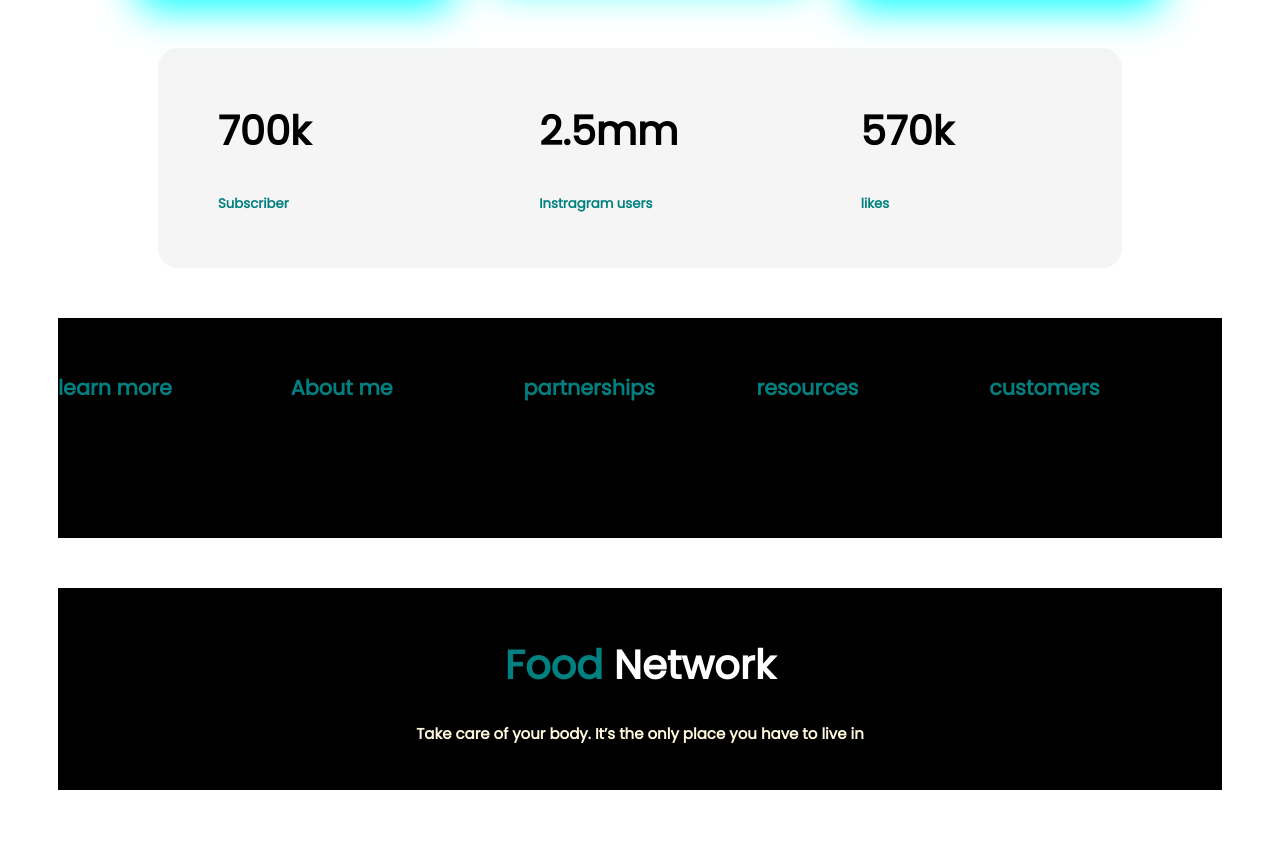
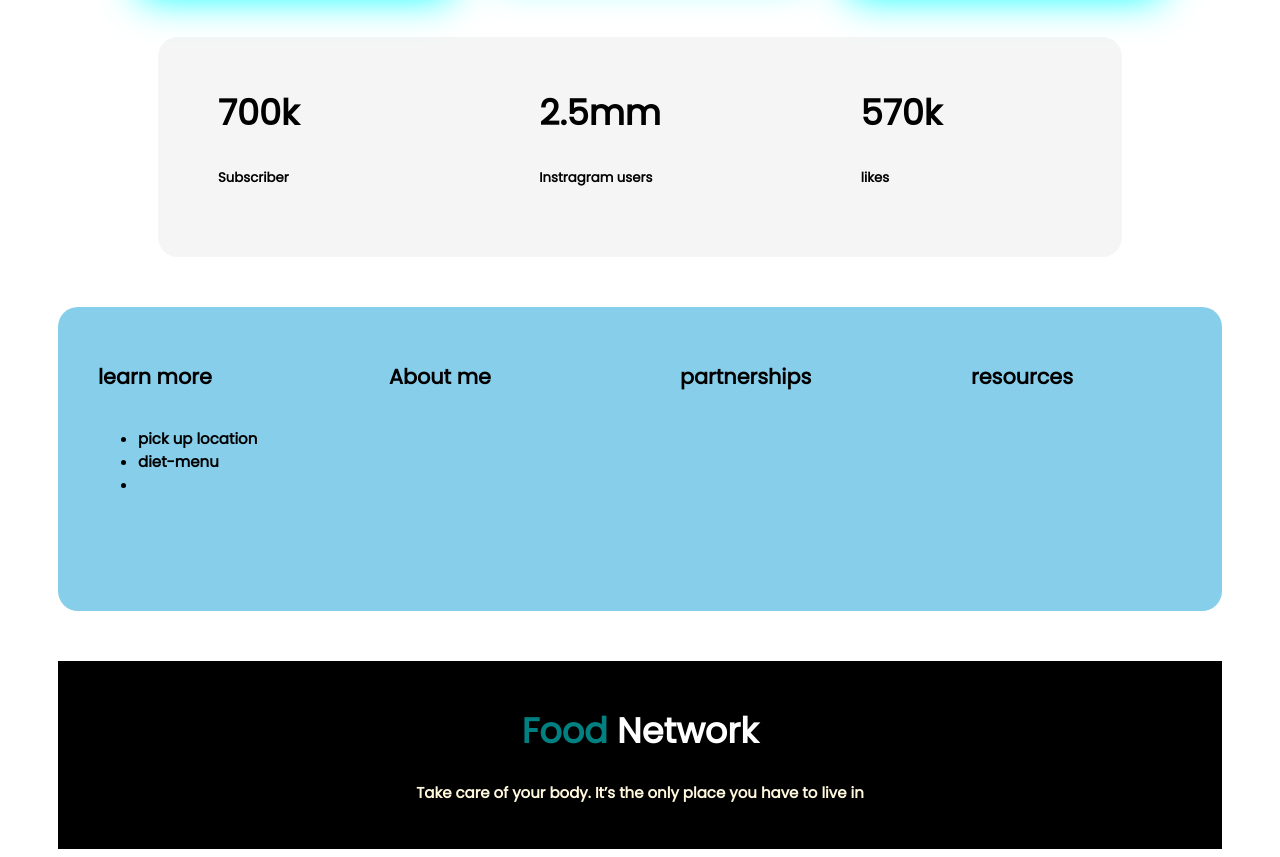
Before and after one commit to UmmayTakida/food-network-repo, a plain HTML site: page index.html in a window 1280 px wide. Shown: the part 1914-2771 px from the top of the page. Before the commit the page ends 2712 px from the top, so only its background shows below. Drawn offline with Linux system fonts and the light colour scheme.

Commit message:
change added

```diff
--- a/index.html
+++ b/index.html
@@ -15,10 +15,10 @@
 <body>
     <section class="flex-container">
         <div class="half-width">
-            <h1>Taking <span>healthy Food.</span><br>Feeling better,with<br>Food <span>Network</span></h>
-                <p>Imagine you don't need a diet because we provide
-                    healthy and delicious food for you!magine you don't need a diet because we provide
-                    healthy and delicious food for you!
+            <h1>Taking <span>healthy Food</span><br>Feeling better,with<br>Food <span>Network</span></h>
+                <p>No more stressful planning, preparing or time wasted shopping. Just choose from
+                    one of our award-winning menus and customize a plan to fit your taste andyour lifestyle. We'll take
+                    care of the rest.
 
                 </p>
                 <a class="link-buttom"
@@ -39,9 +39,9 @@
         </div>
         <div class="half-width">
             <h1 id="about"><span>About Me</span></h1>
-            <p>Me Takida,i'm a nurision.provide you my delicios but healthy receipes.
-
-            </p>
+            <p>Being a self-proclaimed food fanatic. I love cooking, eating and travelling (to hunt down the local
+                delicacies of each country). My style of cooking is hugely intuitive, so expect some unconventional
+                recipes and cooking hacks!</p>
             <a class="link-buttom"
                 href="https://www.google.com/search?q=best+desserts+in+the+world&oq=best+desert&aqs=chrome.2.69i57j0i10l4j0j0i10l3j0i10i457.10094j0j7&sourceid=chrome&ie=UTF-8"
                 target="_blank">Contact ME</a>
@@ -119,6 +119,11 @@
     <section class="flex-container last-part">
         <div class="five-width">
             <h5>learn more</h5>
+            <ul>
+                <li>pick up location</li>
+                <li>diet-menu</li>
+                <li></li>
+            </ul>
         </div>
         <div class="five-width">
             <h5>About me</h5>
@@ -128,9 +133,6 @@
         </div>
         <div class="five-width">
             <h5>resources</h5>
-        </div>
-        <div class="five-width">
-            <h5>customers</h5>
         </div>
 
         </sectioin>
--- a/style.css
+++ b/style.css
@@ -11,7 +11,7 @@ section{
     display: flex;
 }
 h1{
-    font-size: 40px;
+    font-size: 35px;
 
 }
 h2{
@@ -25,7 +25,7 @@ h4{
     font-size: 15px;
 }
 h5{
-    color: teal;
+    color: black;
 }
 span{
     color: teal;
@@ -106,18 +106,25 @@ p{
     font-size: 12px;
 }
 .last-part{
-    background-color: black;
+    background-color: skyblue;
     margin-top: 50px;
     margin-left: 50px;
     margin-right: 50px;
     padding-top: 20px;
     padding-bottom: 100px;
+    border-radius: 20px;
 
 }
 .five-width{
     width: 50%;
     font-size: 25px;
+    padding-left: 40px;
 
+}
+ul{
+    text-align: justify;
+    font-size: 15px;
+    font-weight: 700;
 }
 footer {
     background-color: black;
```
